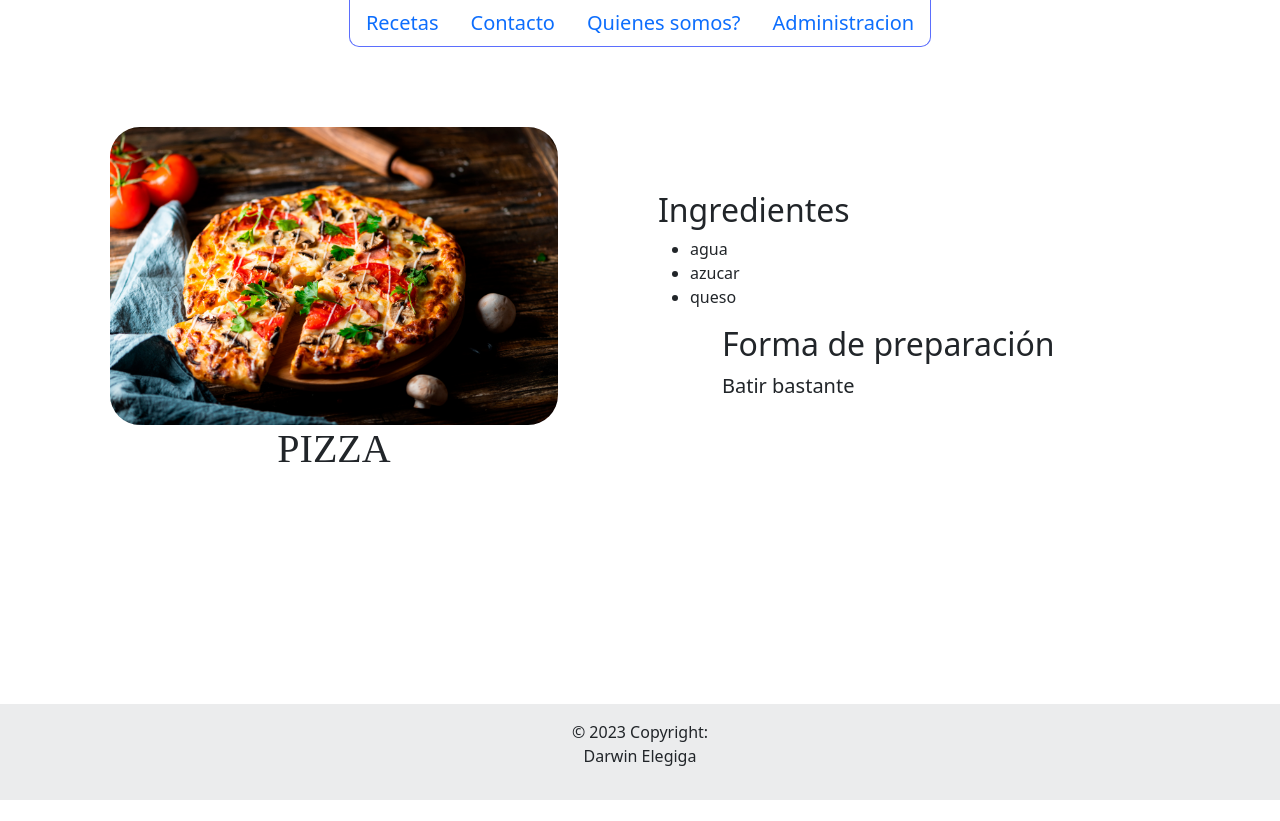
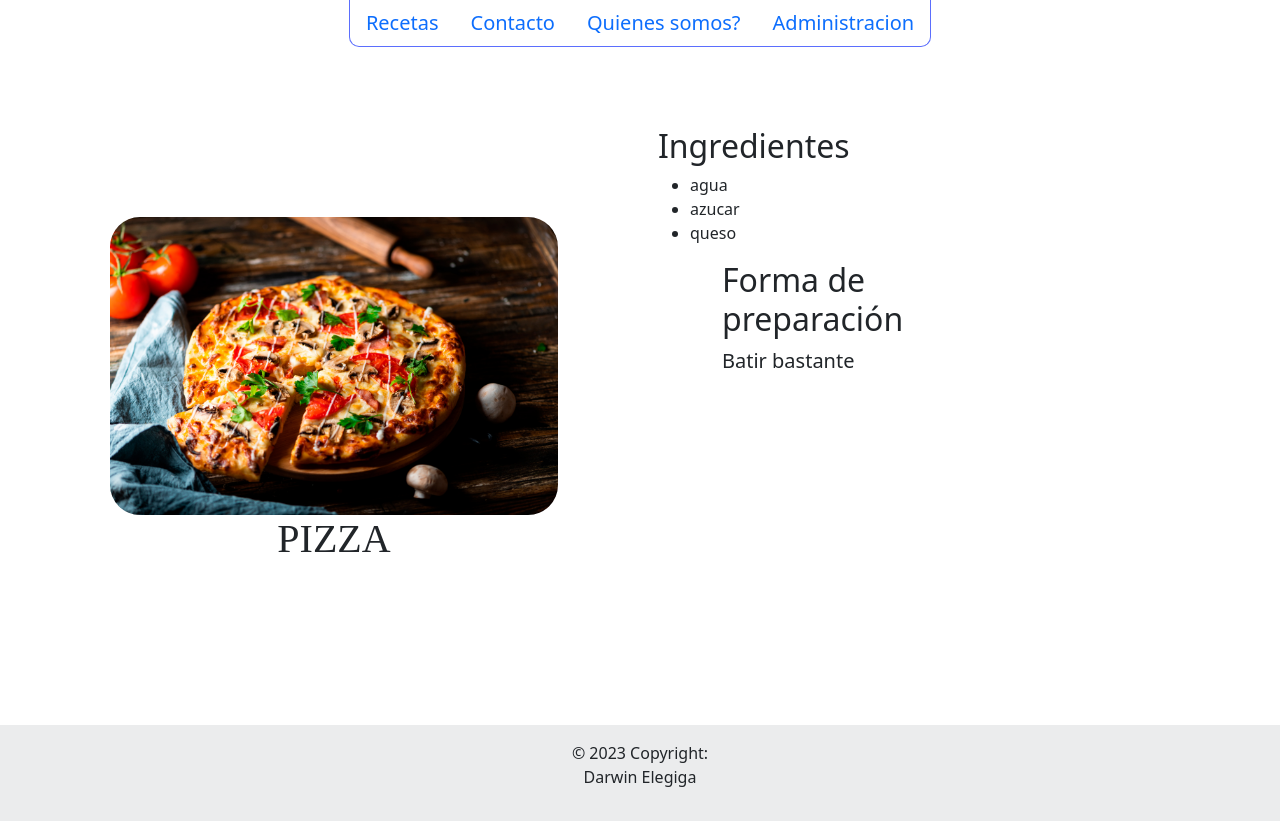
Before and after one commit to almaralesmarina2023/Darwin, an Angular app: page /informacion/0 in a window 1280 px wide. Before the commit the page ends 800 px from the top, so only its background shows below. Built offline with nearby package versions, Linux system fonts and the light colour scheme.

Commit message:
Correccion de errores diseño, agregadas nuevas funcionalidades de ir a informacion desde componente administracion

```diff
--- a/src/app/administracion/administracion.component.html
+++ b/src/app/administracion/administracion.component.html
@@ -3,7 +3,8 @@
 <div class="principal">
   <div *ngFor="let item of listado, let indice=index" indice="indice" class="interior">
       <div class="elemento">
-        <img [src]=item.imagen alt="imagen" >
+        <a [routerLink]="['/informacion',indice]" class="ref">
+        <img [src]=item.imagen alt="imagen" > </a>
         {{item.nombre}}
       </div>
       <div class="opciones">
--- a/src/app/informacion/informacion.component.css
+++ b/src/app/informacion/informacion.component.css
@@ -35,4 +35,12 @@ body{
   /* margin-left: 90px; */
   margin-left: 5vw;
   font-size: 20px;
+  width: 300px;
+  height: 400px;
+  overflow: hidden;
+  overflow-y: scroll;
 }
+
+::-webkit-scrollbar {
+  display: none;
+}
```
